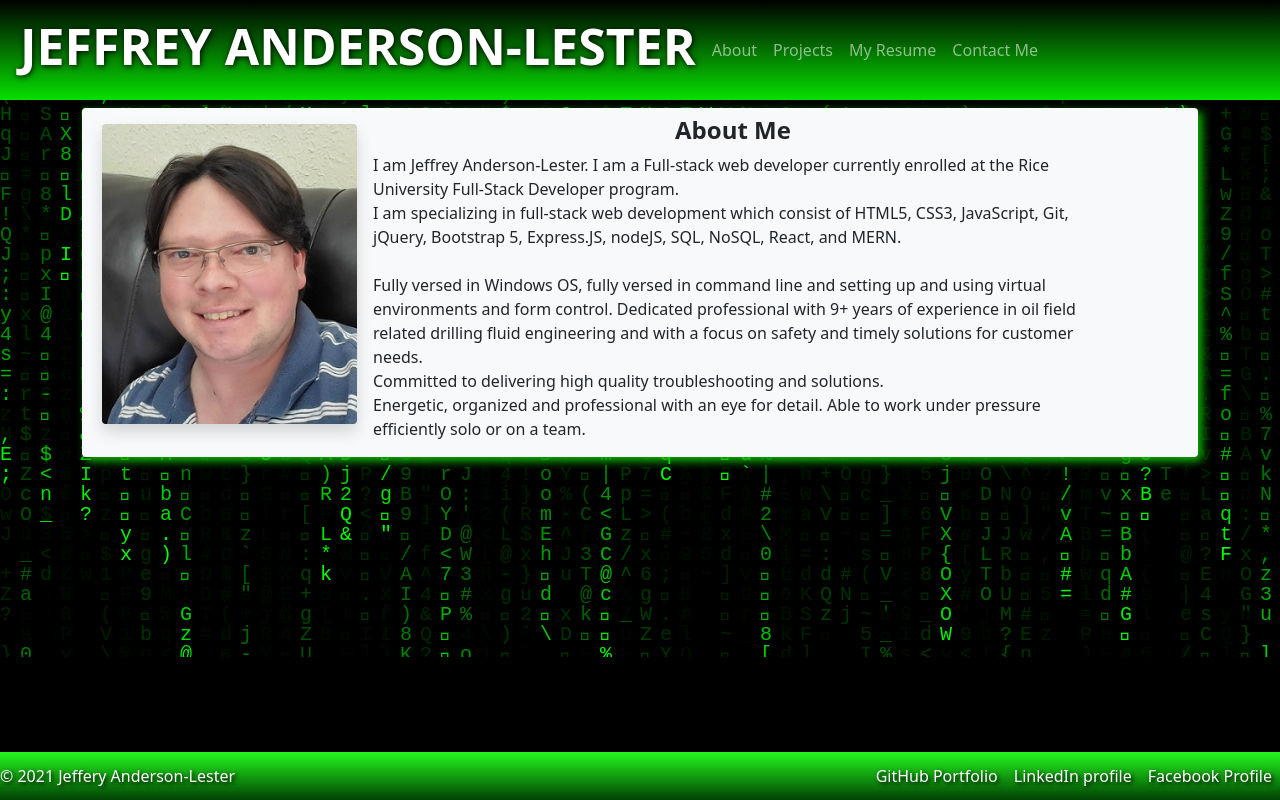
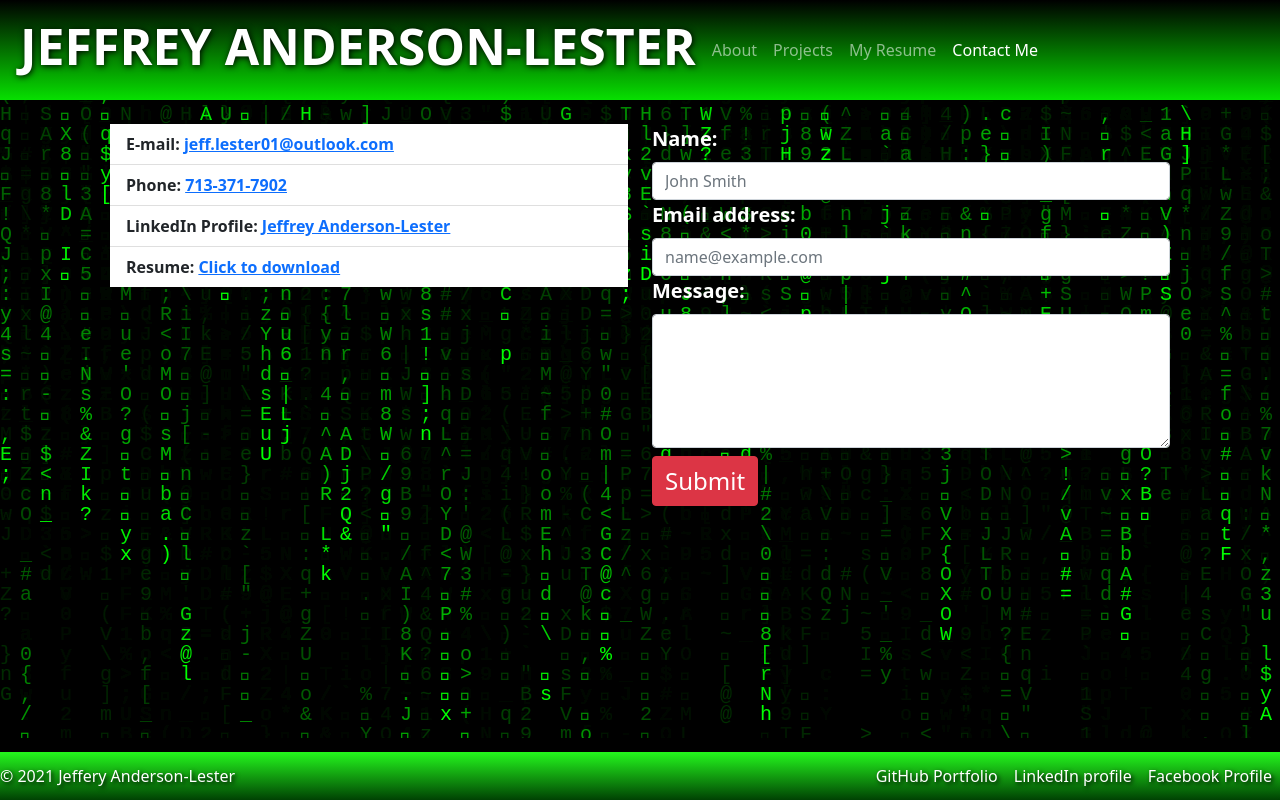
Before and after one commit to JeffGoji/My-React-Portfolio, a React (Create React App) app: page /#/contact in a window 1280 px wide. Built offline with nearby package versions, Linux system fonts and the light colour scheme.

Commit message:
changed Routing to work with GitHub pages, initial deployment for testing

```diff
--- a/package.json
+++ b/package.json
@@ -1,5 +1,6 @@
 {
   "name": "my-react-portfolio",
+  "homepage": "https://jeffgoji.github.io/My-React-Portfolio/",
   "version": "0.1.0",
   "private": true,
   "dependencies": {
@@ -18,6 +19,7 @@
     "build": "react-scripts build",
     "test": "react-scripts test",
     "eject": "react-scripts eject",
+    "predeploy": "npm run build",
     "deploy": "gh-pages -d build"
   },
   "eslintConfig": {
@@ -37,5 +39,8 @@
       "last 1 firefox version",
       "last 1 safari version"
     ]
+  },
+  "devDependencies": {
+    "gh-pages": "^3.2.3"
   }
 }
--- a/src/App.js
+++ b/src/App.js
@@ -2,6 +2,7 @@ import React from 'react';
 
 import Header from './components/Header'
 import Footer from './components/Footer'
+import { HashRouter, Route, Link } from "react-router-dom";
 
 
 //styling
@@ -11,6 +12,7 @@ import './index.css'
 
 
 function App() {
+
 
   return (
     <div>
--- a/src/components/Background/index.js
+++ b/src/components/Background/index.js
@@ -52,12 +52,15 @@ function Background({ timeout = 50 }) {
             style={{
                 background: '#000000',
                 overflow: "visible",
-                position: 'fixed',
+                position: 'absolute',
                 height: '100%',
-                width: '80',
+                width: '100%',
                 zIndex: -1,
                 left: '0',
                 top: '0',
+                bottom: '0',
+                right: '0'
+
             }}
         >
             <canvas
--- a/src/components/Card/index.js
+++ b/src/components/Card/index.js
@@ -5,7 +5,7 @@ function Cards(props) {
 
     return (
 
-        <div className="card rounded-2 card-shadow mt-3 m-1 mb-4" style={{ width: '25rem' }}>
+        <div className="card rounded-2 card-shadow mt-3 m-1 mb-1" style={{ width: '18rem' }}>
             <img alt={props.name} src={props.image} className="rounded card-img-top" />
             <div className="card-body">
                 <h6 className="card-title text-center">{props.name}</h6>
--- a/src/components/Header/index.js
+++ b/src/components/Header/index.js
@@ -1,5 +1,7 @@
 import React from 'react';
-import { Route } from 'react-router-dom';
+import {
+    HashRouter, Route, Switch,
+} from "react-router-dom";
 
 import Nav from '../Nav';
 import Profile from '../Profile';
@@ -9,44 +11,38 @@ import Contact from '../Contact';
 
 
 
-//React router dom componnent:
-
 
 function Header() {
 
     return (
+
         <header className="container-fluid">
 
             <div className="row">
-                <Nav />
+                <HashRouter>
+                    <Nav />
+                    <Switch>
+                        <Route exact path="/" component={Profile} />
 
-                <Route exact path="/">
-                    <Profile />
-                </Route>
+                        <Route exact path="/projects" component={Projects} />
 
-                <Route path="/projects">
-                    <Projects />
-                </Route>
+                        <Route exact path="/profile" component={Profile} />
 
-                <Route path="/profile">
-                    <Profile />
-                </Route>
+                        <Route path="/resume" component={Resume} />
 
-                <Route path="/resume">
-                    <Resume />
-                </Route>
+                        <Route path="/contact" component={Contact} />
 
-                <Route path="/contact">
-                    <Contact />
-                </Route>
+                    </Switch>
+                </HashRouter>
 
             </div >
 
-        </header>
+        </header >
+
+
     )
 };
 
 
 
-
 export default Header;
--- a/src/components/Nav/index.js
+++ b/src/components/Nav/index.js
@@ -12,7 +12,8 @@ function Nav() {
             <h1 className="p-2 text-white">JEFFREY ANDERSON-LESTER</h1>
             <button className="navbar-toggler" type="button" data-bs-toggle="collapse" data-bs-target="#navbarText" aria-controls="navbarText" aria-expanded="false" aria-label="Toggle navigation">
                 <span className="navbar-toggler-icon"></span>
-            </button>               <div className="collapse navbar-collapse" id="navbarText">
+            </button>
+            <div className="collapse navbar-collapse" id="navbarText">
                 <ul className="navbar-nav me-auto mb-2 mb-lg-0">
                     <li className="nav-item">
                         <NavLink className="nav-link" aria-current="page" to="Profile">About</NavLink>
--- a/src/components/Projects/index.js
+++ b/src/components/Projects/index.js
@@ -61,15 +61,15 @@ function Projects(props) {
 
 
     return (
-        <div>
-            <section id="projects" className="container-lg box-padding mt-2 rounded-3">
+        <div >
+            <section id="projects" className="container-fluid  mt-2 rounded-3">
 
                 <div className="row">
 
                     <h2 className="text-center card-header rounded-3 text-white mb-3">Projects</h2>
 
                 </div>
-                <div className="row mb-5 d-flex justify-content-center">
+                <div className="row d-flex justify-content-center">
 
                     {props.children}
                     {/* Map through 'portfolioList' and render a 'Card' for each project */}
```
Also changed, not shown: src/index.js (+6 -3 lines), 1 other file (tests, documents, lock files or other folders).
